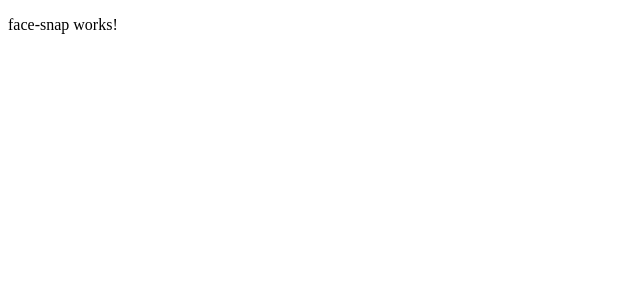
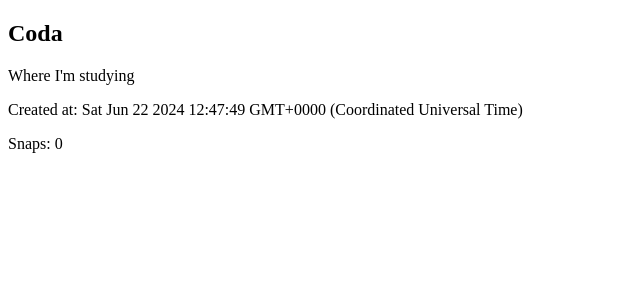
Before and after one commit to Coda-First/angular-learning-raph, an Angular app: page / in a window 1280 px wide. Shown: the top 300 px of the page, without its empty margins (0-640 px from the left). Built offline with nearby package versions, Linux system fonts and the light colour scheme.

Commit message:
feat(face snap component): :sparkles: used string interpolation to use variables

```diff
--- a/src/app/face-snap/face-snap.component.html
+++ b/src/app/face-snap/face-snap.component.html
@@ -1 +1,4 @@
-<p>face-snap works!</p>
+<h2>{{ title }}</h2>
+<p>{{ description }}</p>
+<p>Created at: {{ created_at }}</p>
+<p>Snaps: {{ snaps }}</p>
```
